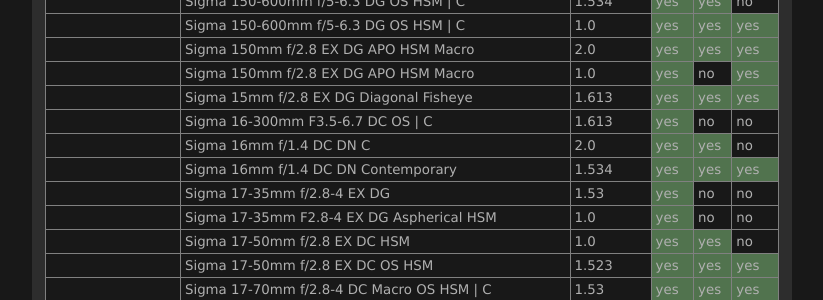
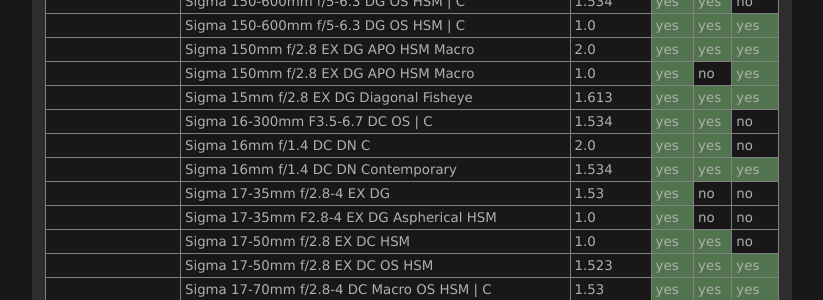
Before and after one commit to lensfun/lensfun.github.io, a Jekyll site: the page built from _posts/lenslist/2999-12-31-Lenslist-master.md, in a window 1280 px wide and 900 px high, scrolled down 26470 px. Shown: the part 146-446 px from the top of the window, without its empty margins (284-1107 px from the left). Built offline with Jekyll 4.4.1, drawn with Linux system fonts in a browser that asks for light colours.

Commit message:
Update master lens list from GitHub Actions

```diff
--- a/_posts/lenslist/2999-12-31-Lenslist-master.md
+++ b/_posts/lenslist/2999-12-31-Lenslist-master.md
@@ -1093,7 +1093,7 @@ This list was generated on 2025-08-23 from current Lensfun sources. Your Lensfun
 <tr class="lenslist-bg2"><td></td><td>Sigma 150mm f/2.8 EX DG APO HSM Macro</td><td>2.0</td><td class="lenslist-highlight lenslist-check">yes</td><td class="lenslist-highlight lenslist-check">yes</td><td class="lenslist-highlight lenslist-check">yes</td></tr>
 <tr class="lenslist-bg2"><td></td><td>Sigma 150mm f/2.8 EX DG APO HSM Macro</td><td>1.0</td><td class="lenslist-highlight lenslist-check">yes</td><td class="lenslist-check">no</td><td class="lenslist-highlight lenslist-check">yes</td></tr>
 <tr class="lenslist-bg2"><td></td><td>Sigma 15mm f/2.8 EX DG Diagonal Fisheye</td><td>1.613</td><td class="lenslist-highlight lenslist-check">yes</td><td class="lenslist-highlight lenslist-check">yes</td><td class="lenslist-highlight lenslist-check">yes</td></tr>
-<tr class="lenslist-bg2"><td></td><td>Sigma 16-300mm F3.5-6.7 DC OS | C</td><td>1.613</td><td class="lenslist-highlight lenslist-check">yes</td><td class="lenslist-check">no</td><td class="lenslist-check">no</td></tr>
+<tr class="lenslist-bg2"><td></td><td>Sigma 16-300mm F3.5-6.7 DC OS | C</td><td>1.534</td><td class="lenslist-highlight lenslist-check">yes</td><td class="lenslist-highlight lenslist-check">yes</td><td class="lenslist-check">no</td></tr>
 <tr class="lenslist-bg2"><td></td><td>Sigma 16mm f/1.4 DC DN C</td><td>2.0</td><td class="lenslist-highlight lenslist-check">yes</td><td class="lenslist-highlight lenslist-check">yes</td><td class="lenslist-check">no</td></tr>
 <tr class="lenslist-bg2"><td></td><td>Sigma 16mm f/1.4 DC DN Contemporary</td><td>1.534</td><td class="lenslist-highlight lenslist-check">yes</td><td class="lenslist-highlight lenslist-check">yes</td><td class="lenslist-highlight lenslist-check">yes</td></tr>
 <tr class="lenslist-bg2"><td></td><td>Sigma 17-35mm f/2.8-4 EX DG</td><td>1.53</td><td class="lenslist-highlight lenslist-check">yes</td><td class="lenslist-check">no</td><td class="lenslist-check">no</td></tr>
```
